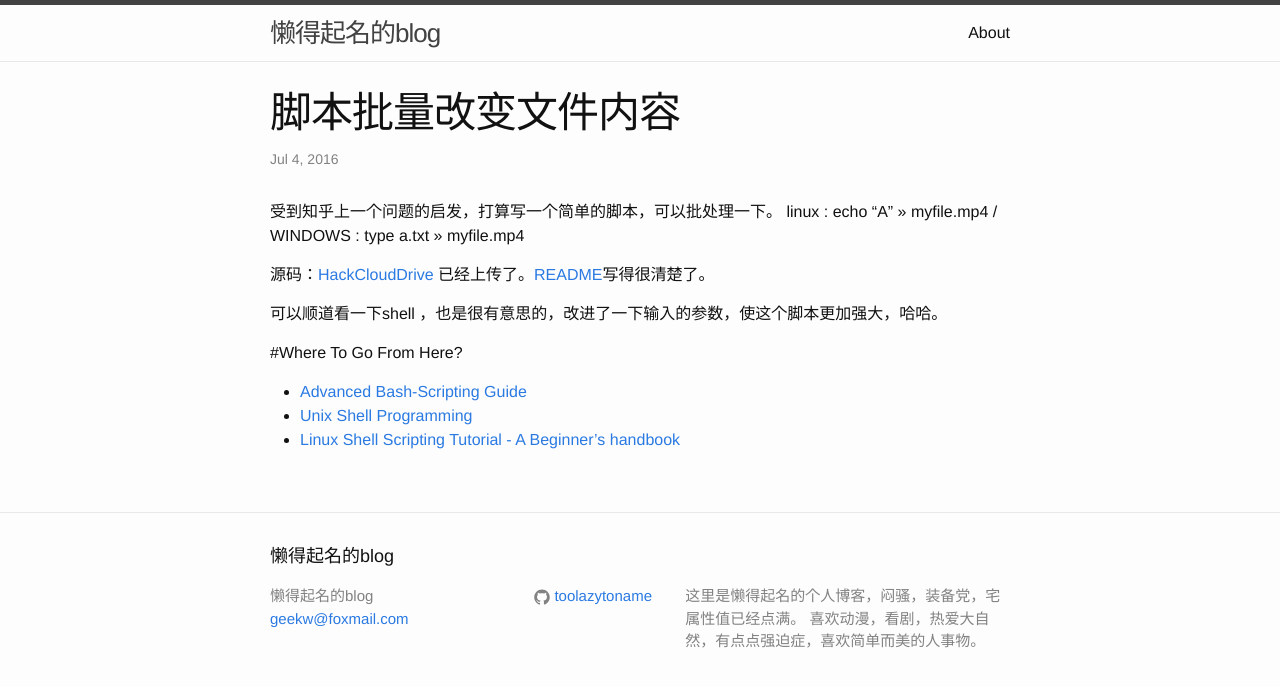
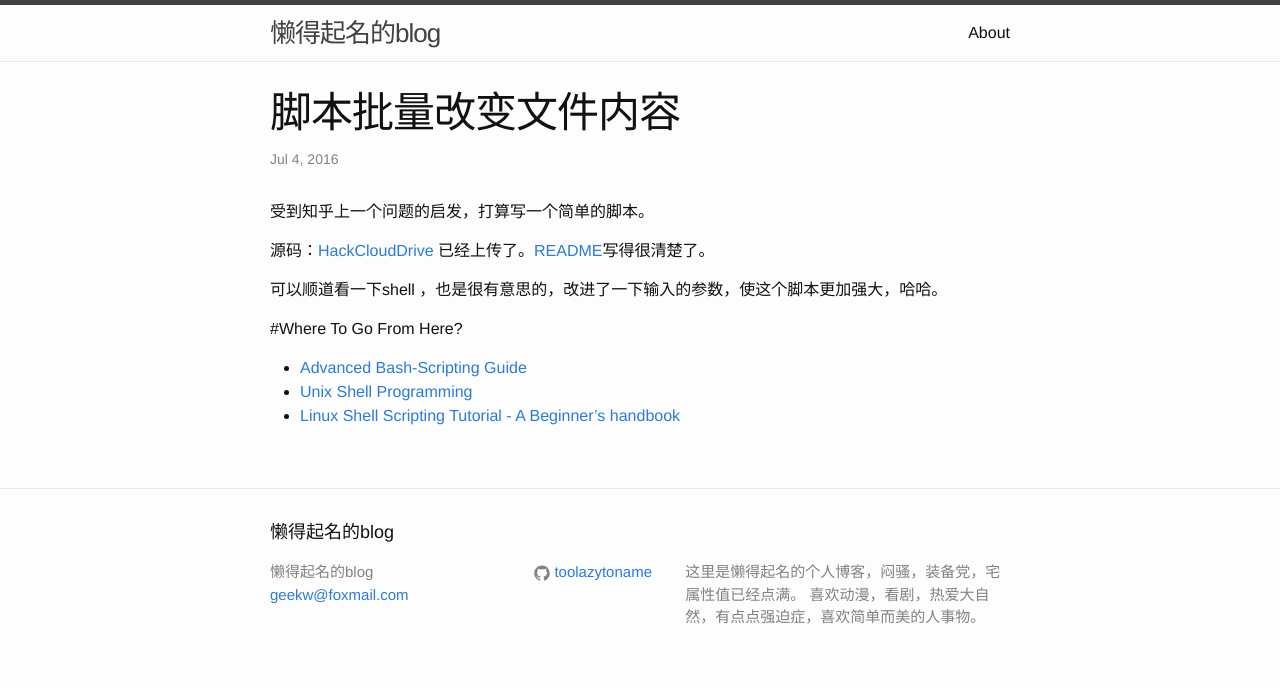
Before and after one commit to toolazytoname/toolazytoname.github.io, a Jekyll site: the page built from _posts/2016-07-04-HackCloudDrive.markdown, in a window 1280 px wide. Shown: the top 687 px of the page. Built offline with Jekyll 4.4.1, drawn with Linux system fonts in a browser that asks for light colours.

Commit message:
edit 2016-07-04-HackCloudDrive.markdown

```diff
--- a/_posts/2016-07-04-HackCloudDrive.markdown
+++ b/_posts/2016-07-04-HackCloudDrive.markdown
@@ -4,14 +4,15 @@ title:  "脚本批量改变文件内容"
 date:   2016-07-04 14:33:32 +0800
 categories: 无聊
 ---
-受到知乎上一个问题的启发，打算写一个简单的脚本，可以批处理一下。
-linux : echo "A" >> myfile.mp4 / WINDOWS : type a.txt >> myfile.mp4
+受到知乎上一个问题的启发，打算写一个简单的脚本。
 
 源码：[HackCloudDrive](https://github.com/toolazytoname/HackCloudDrive) 已经上传了。[README](https://github.com/toolazytoname/HackCloudDrive/blob/master/README.md)写得很清楚了。
 
 可以顺道看一下shell ，也是很有意思的，改进了一下输入的参数，使这个脚本更加强大，哈哈。
 
 #Where To Go From Here?
+
+
 - [Advanced Bash-Scripting Guide](http://tldp.org/LDP/abs/html/)
 - [Unix Shell Programming](http://www.tutorialspoint.com/unix/unix-shell.htm)
 - [Linux Shell Scripting Tutorial - A Beginner's handbook](http://www.tutorialspoint.com/unix/unix-shell.htm)
```
